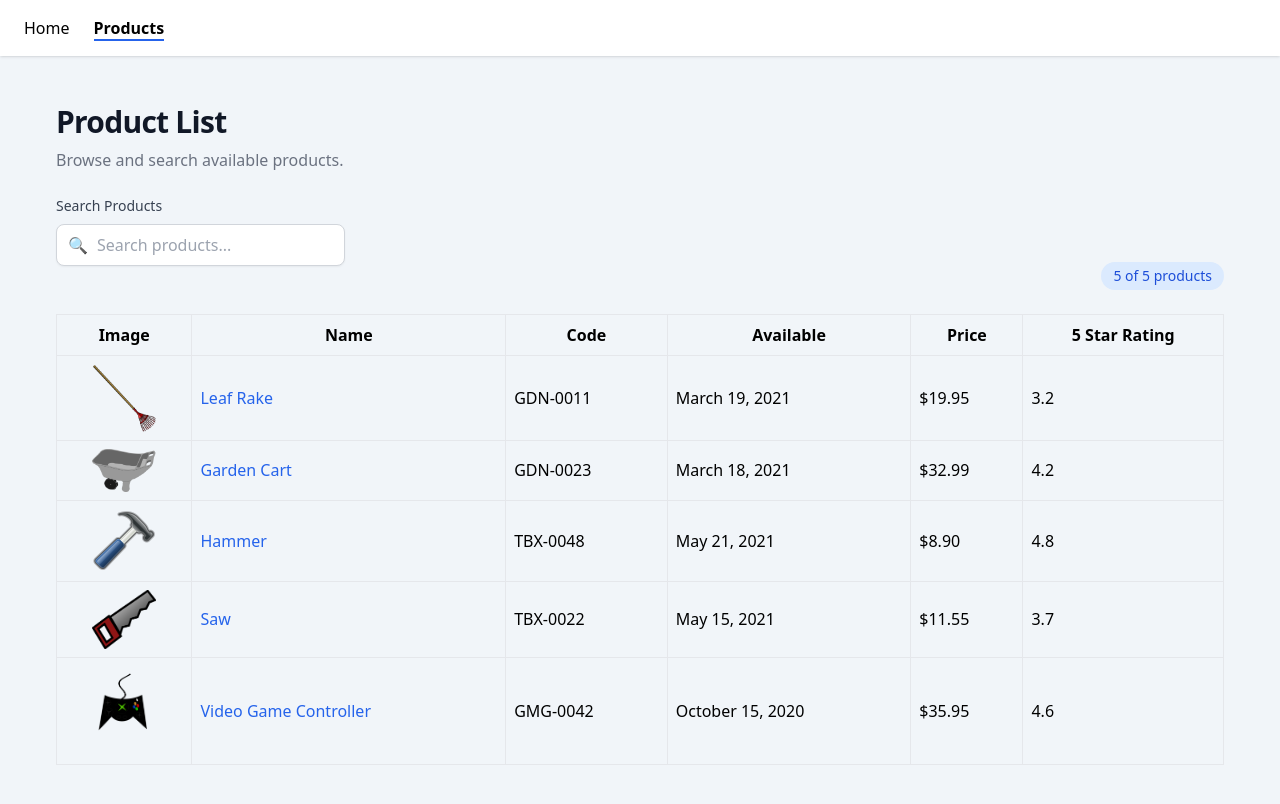
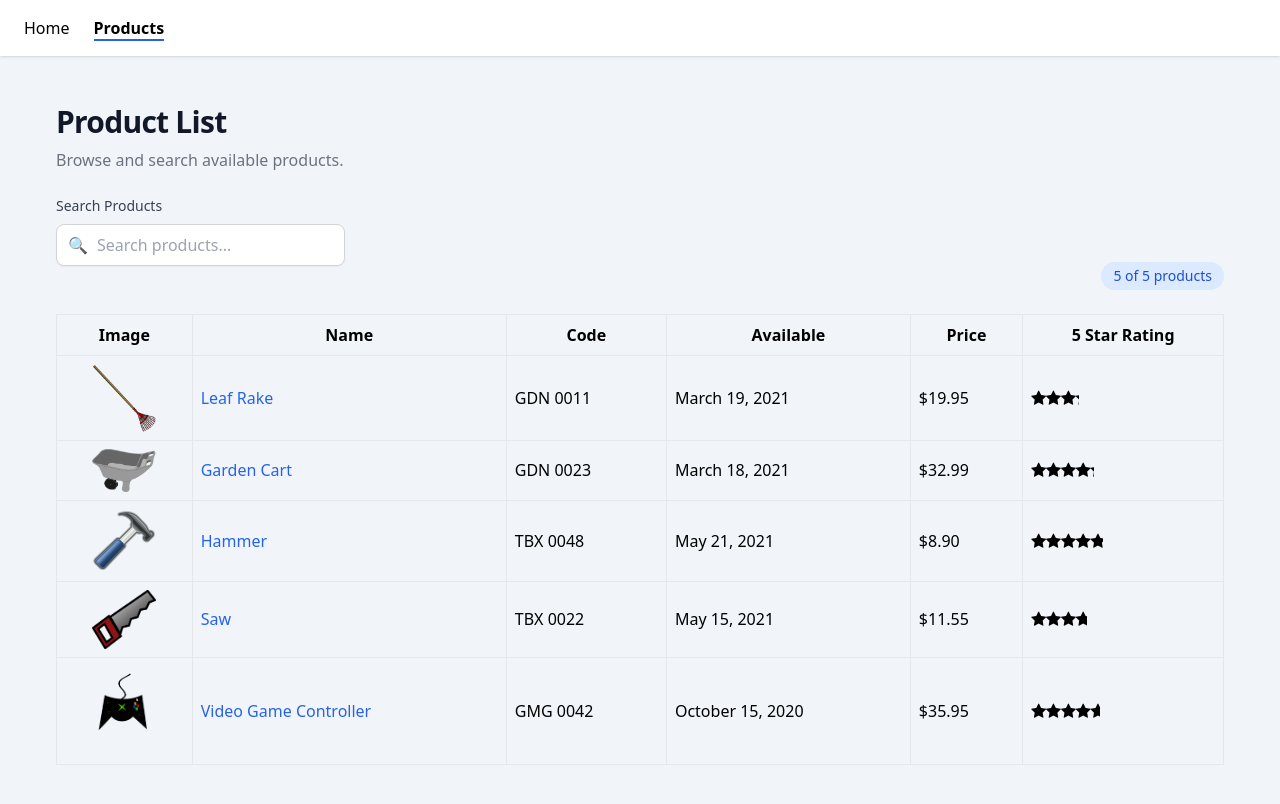
Before and after one commit to sigmakumarwadbude/angular20-apm-modern-learning, an Angular app: page /products in a window 1280 px wide. Shown: the top 804 px of the page. Built offline with nearby package versions, Linux system fonts and the light colour scheme.

Commit message:
feat(shared): add standalone star component and convert-to-spaces pipe

```diff
--- a/angular.json
+++ b/angular.json
@@ -30,6 +30,7 @@
               }
             ],
             "styles": [
+              "node_modules/font-awesome/css/font-awesome.min.css",
               "src/styles.scss"
             ]
           },
--- a/package.json
+++ b/package.json
@@ -28,6 +28,7 @@
     "@angular/forms": "^20.3.0",
     "@angular/platform-browser": "^20.3.0",
     "@angular/router": "^20.3.0",
+    "font-awesome": "^4.7.0",
     "rxjs": "~7.8.0",
     "tslib": "^2.3.0",
     "zone.js": "~0.15.0"
--- a/src/app/features/products/pages/product-list/product-list.component.html
+++ b/src/app/features/products/pages/product-list/product-list.component.html
@@ -89,7 +89,7 @@
                     </td>
 
                     <td class="border p-2">
-                        {{ product.productCode }}
+                        {{ product.productCode | convertToSpaces:'-'}}
                     </td>
 
                     <td class="border p-2">
@@ -101,7 +101,8 @@
                     </td>
 
                     <td class="border p-2">
-                        {{ product.starRating }}
+                        <pm-star [rating]="product.starRating" (ratingClicked)="onRatingClicked($event)">
+                        </pm-star>
                     </td>
 
                 </tr>
--- a/src/app/features/products/pages/product-list/product-list.component.ts
+++ b/src/app/features/products/pages/product-list/product-list.component.ts
@@ -3,11 +3,13 @@
 import { RouterLink } from '@angular/router';
 import { CommonModule } from '@angular/common';
 import { ProductSearchComponent } from '../../components/product-search/product-search.component';
+import { StarComponent } from '../../../../shared/components/star/star.component';
+import { ConvertToSpacesPipe } from '../../../../shared/pipes/convert-to-spaces.pipe';
 
 @Component({
   selector: 'app-product-list',
   standalone: true,
-  imports: [RouterLink, CommonModule, ProductSearchComponent],
+  imports: [RouterLink, CommonModule, ProductSearchComponent, StarComponent, ConvertToSpacesPipe],
   templateUrl: './product-list.component.html',
 })
 export class ProductListComponent {
@@ -24,4 +26,8 @@
   onSearchChange(value: string): void {
     this.searchTerm.set(value);
   }
+
+  onRatingClicked(message: string): void {
+    console.log(message);
+  }
 }
--- /dev/null
+++ b/src/app/shared/components/star/star.component.ts
@@ -0,0 +1,41 @@
+import { Component, EventEmitter, Input, OnChanges, Output } from '@angular/core';
+
+@Component({
+  selector: 'pm-star',
+  template: `
+    <div class="crop" [style.width.px]="cropWidth" [title]="rating" (click)="onClick()">
+      <div style="width: 75px">
+        <span class="fa fa-star"></span>
+        <span class="fa fa-star"></span>
+        <span class="fa fa-star"></span>
+        <span class="fa fa-star"></span>
+        <span class="fa fa-star"></span>
+      </div>
+    </div>
+  `,
+  styles: [
+    `
+      .crop {
+        overflow: hidden;
+      }
+
+      div {
+        cursor: pointer;
+      }
+    `,
+  ],
+})
+export class StarComponent implements OnChanges {
+  @Input() rating = 0;
+  cropWidth = 75;
+
+  @Output() ratingClicked = new EventEmitter<string>();
+
+  ngOnChanges(): void {
+    this.cropWidth = (this.rating * 75) / 5;
+  }
+
+  onClick(): void {
+    this.ratingClicked.emit(`The rating ${this.rating} was clicked!`);
+  }
+}
--- /dev/null
+++ b/src/app/shared/pipes/convert-to-spaces.pipe.ts
@@ -0,0 +1,11 @@
+import { Pipe, PipeTransform } from '@angular/core';
+
+@Pipe({
+  name: 'convertToSpaces',
+  standalone: true
+})
+export class ConvertToSpacesPipe implements PipeTransform {
+  transform(value: string, character: string): string {
+    return value.replace(character, ' ');
+  }
+}
```
Also changed, not shown: 2 other files (tests, documents, lock files or other folders).
